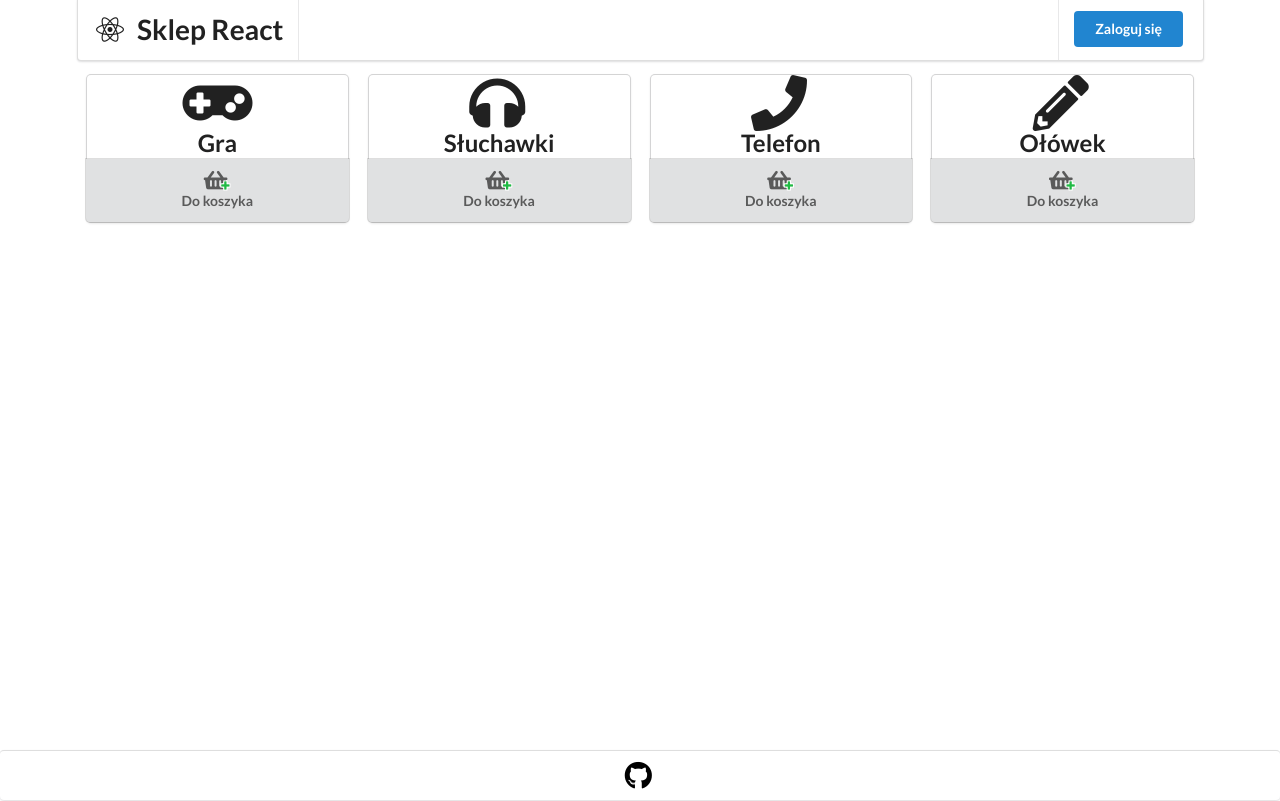
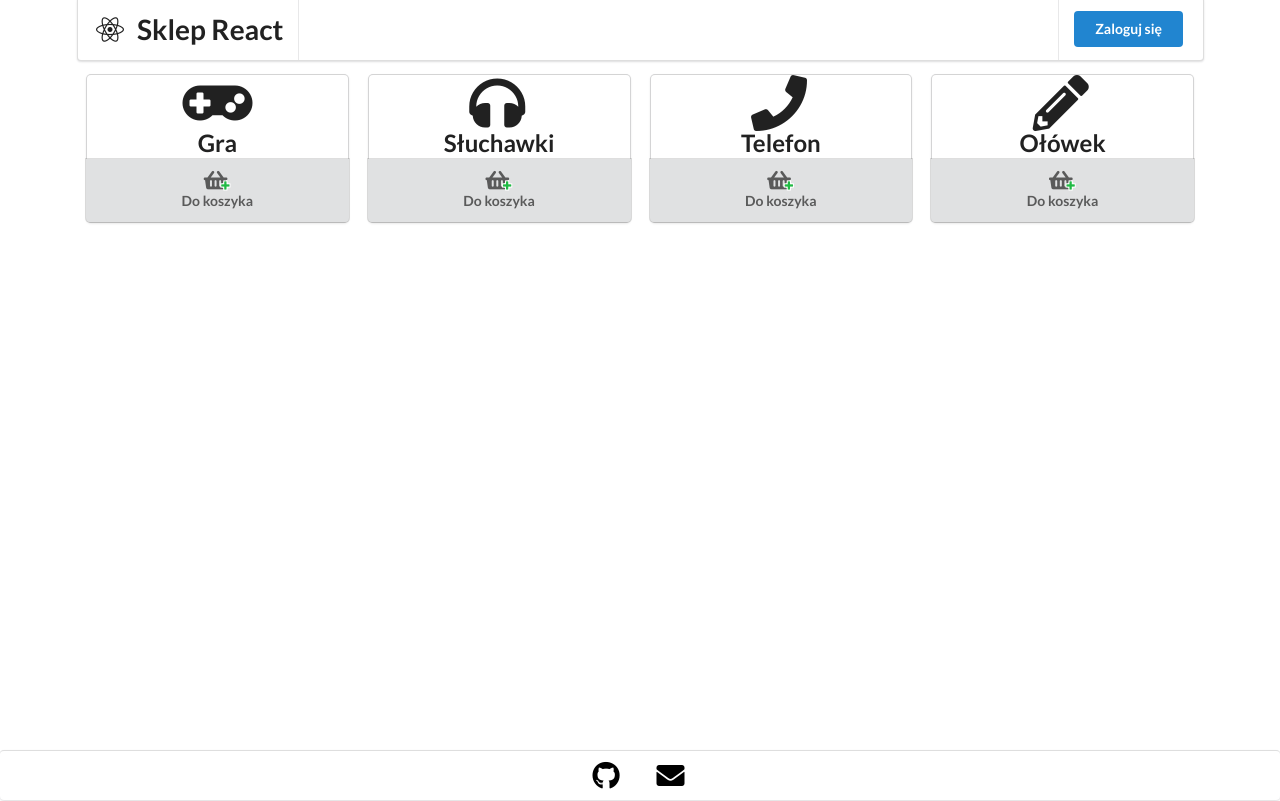
Before and after one commit to grzeg2010/react-sklep, a React (Create React App) app: page / in a window 1280 px wide. Built offline with nearby package versions, Linux system fonts and the light colour scheme; data requests are answered from the project's data file.

Commit message:
Dodanie linku z mailem w stopce

```diff
--- a/src/components/Footer.js
+++ b/src/components/Footer.js
@@ -7,6 +7,9 @@ const Footer = () => {
                 <a href="https://github.com/typsz/react-sklep">
                     <i className="big github icon"></i>
                 </a>
+                <a href="mailto:grzesniem@outlook.com">
+                    <i className="big mail icon"></i>
+                </a>
             </div>
         </footer>
     )
--- a/src/styles/index.css
+++ b/src/styles/index.css
@@ -20,7 +20,7 @@ footer.ui.footer {
     height: 50px;
 }
 
-footer.ui.footer .github.icon {
+footer.ui.footer :is(.github, .mail).icon {
     line-height: 50px;
     vertical-align: middle;
     color: black;
```
